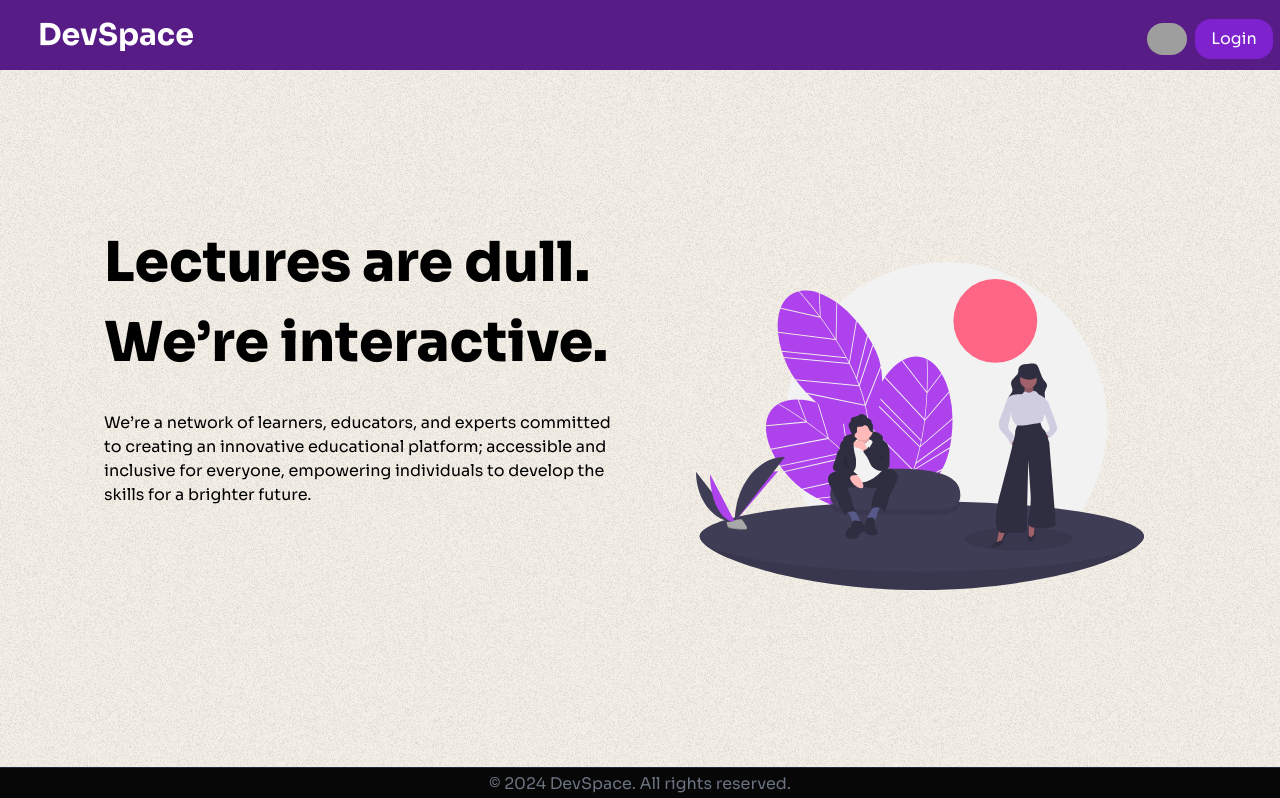
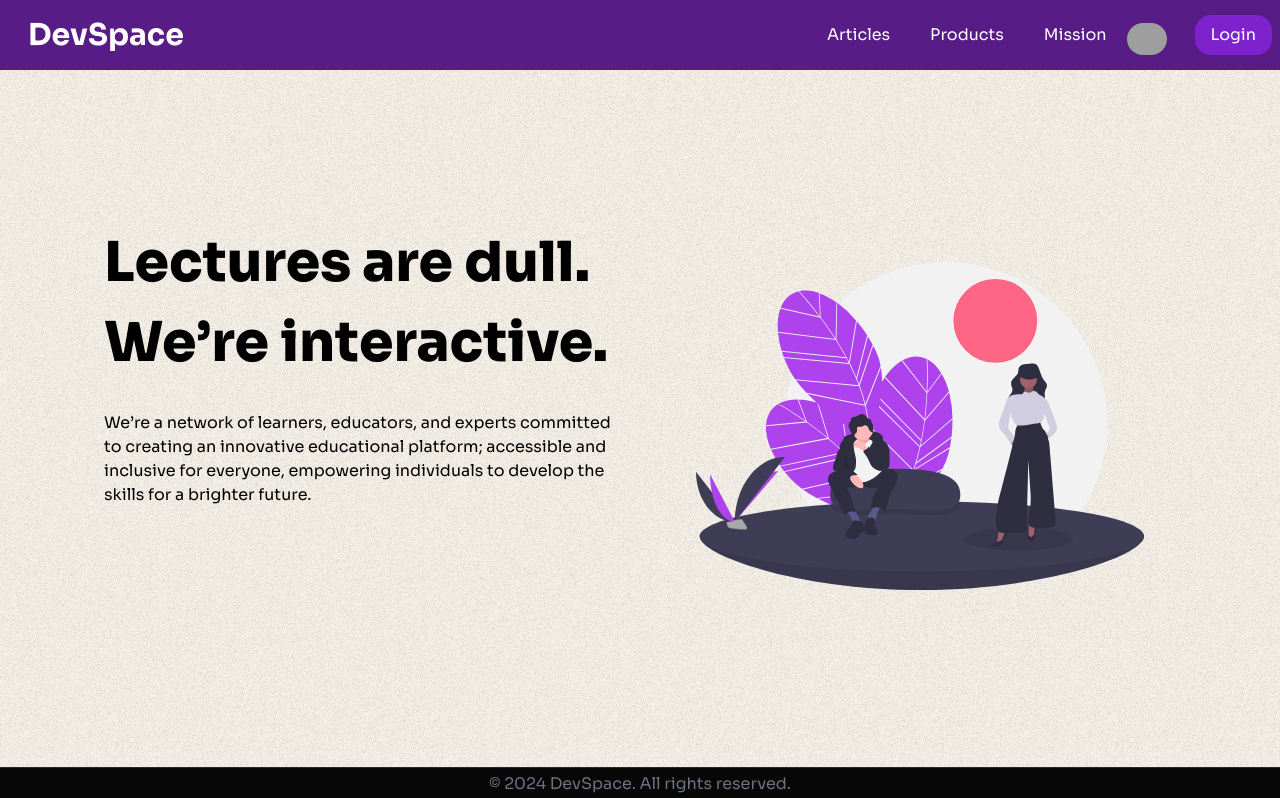
Before and after one commit to Chisomchima/code-challenges, a Next.js app: page /mission in a window 1280 px wide. Shown: the top 798 px of the page. Built offline with nearby package versions, Linux system fonts and the light colour scheme; grey boxes are pictures that could not be loaded.

Commit message:
nav mobile

```diff
--- a/src/components/ui/Drawer.jsx
+++ b/src/components/ui/Drawer.jsx
@@ -6,7 +6,7 @@ import { IoMdClose } from "react-icons/io";
 const Drawer = ({ isOpen, onClose, links }) => {
   return (
     <div
-      className={`fixed inset-0 bg-black bg-opacity-50 transition-opacity duration-300 ${
+      className={`fixed z-[11] inset-0 bg-black bg-opacity-50 transition-opacity duration-300 ${
         isOpen ? "opacity-100" : "opacity-0 pointer-events-none"
       }`}
     >
--- a/src/components/ui/links/links.js
+++ /dev/null
@@ -1,61 +0,0 @@
-import React from "react";
-import Link from "next/link";
-import { IoMdClose } from "react-icons/io";
-
-const Links = ({ direction = "row", toggle, navigate }) => {
-  const links = [
-    {
-      title: "Articles",
-      path: "/articles",
-    },
-    {
-      title: "Products",
-      path: "/products",
-    },
-    {
-      title: "Mission",
-      path: "/mission",
-    },
-  ];
-
-  return (
-    <>
-      {direction === "row" && !toggle ? (
-        <div className="flex items-center justify-center gap-10">
-          {links.map((link, index) => (
-            <Link
-              href={link.path}
-              key={index}
-              className="hover:underline"
-            >
-              {link.title}
-            </Link>
-          ))}
-        </div>
-      ) : (
-        <div className="p-3 rounded-lg h-[250px] bg-purple-900 w-[300px] relative">
-          <IoMdClose
-            className="text-white text-2xl absolute top-2 right-2 cursor-pointer"
-            onClick={navigate} // Closes the menu on click
-          />
-          <div className="pt-10 flex flex-col gap-5">
-            {links.map((link, index) => (
-              <Link
-                href={link.path}
-                key={index}
-                className="text-white hover:bg-slate-600 p-2 rounded"
-                onClick={() => {
-                  navigate(link.path); // Navigate when link is clicked
-                }}
-              >
-                {link.title}
-              </Link>
-            ))}
-          </div>
-        </div>
-      )}
-    </>
-  );
-};
-
-export default Links;
--- a/src/components/ui/navbar.jsx
+++ b/src/components/ui/navbar.jsx
@@ -21,25 +21,32 @@ function Navbar() {
   };
 
   return (
-    <nav className="w-full z-10 flex items-center justify-center p-2 mx-auto h-[70px] bg-purple-900 text-white fixed top-0">
-      <div className="flex items-center justify-between w-full mx-[30px]">
-        <Link href="/">
-          <h1 className="text-[30px] font-bold">DevSpace</h1>
+    <nav className="w-full z-10 flex items-center justify-between p-2 mx-auto h-[70px] bg-purple-900 text-white fixed top-0">
+      <Link href="/" className="text-[30px] ml-5 font-bold">
+        DevSpace
       </Link>
-        <div className="flex flex-1 justify-end items-center sm:hidden">
-          <IoMenu
-            className="text-white text-2xl cursor-pointer"
-            onClick={() => setIsDrawerOpen(true)} // Open the drawer
-          />
-        </div>
-      </div>
+
+      <div className="flex items-center justify-end gap-5">
+        {/* Links for larger screens */}
+        <ul className="hidden sm:flex items-center justify-center gap-10 flex-1">
+          {links.map((link, index) => (
+            <Link
+              href={link.path}
+              key={index}
+              className="hover:underline"
+              onClick={() => navigateTo(link.path)} // Navigate and close the drawer
+            >
+              {link.title}
+            </Link>
+          ))}
+        </ul>
 
         <Drawer
           isOpen={isDrawerOpen}
-        onClose={() => setIsDrawerOpen(false)} // Close the drawer
-        links={links.map(link => ({
+          onClose={() => setIsDrawerOpen(false)}
+          links={links.map((link) => ({
             ...link,
-          onClick: () => navigateTo(link.path), // Attach navigation function
+            onClick: () => navigateTo(link.path),
           }))}
         />
 
@@ -49,9 +56,20 @@ function Navbar() {
             alt="User Avatar"
             className="h-8 w-10 rounded-full"
           />
-        <Link href="/login" className="py-2 px-4 bg-purple-700 rounded-[1rem] hover:bg-purple-600">
+        </div>
+        <Link
+            href="/login"
+            className="py-2 px-4 bg-purple-700 rounded-[1rem] hover:bg-purple-600 hidden md:flex"
+          >
             Login
           </Link>
+
+        <div className="sm:hidden">
+          <IoMenu
+            className="text-white text-2xl cursor-pointer"
+            onClick={() => setIsDrawerOpen(true)} // Open the drawer
+          />
+        </div>
       </div>
     </nav>
   );
```
Lines whose indentation alone changed are shown as unchanged.
